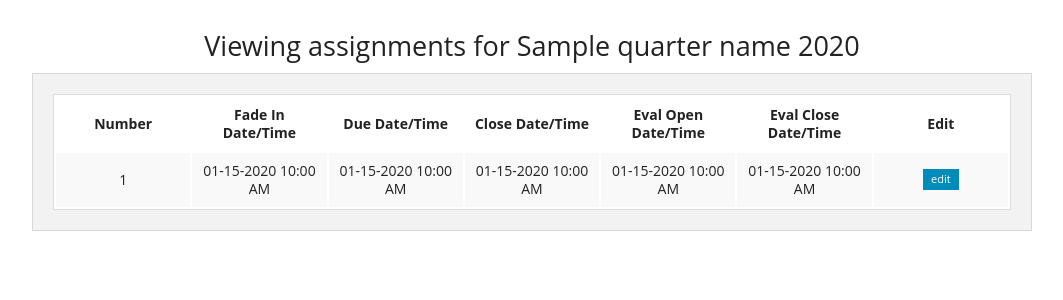
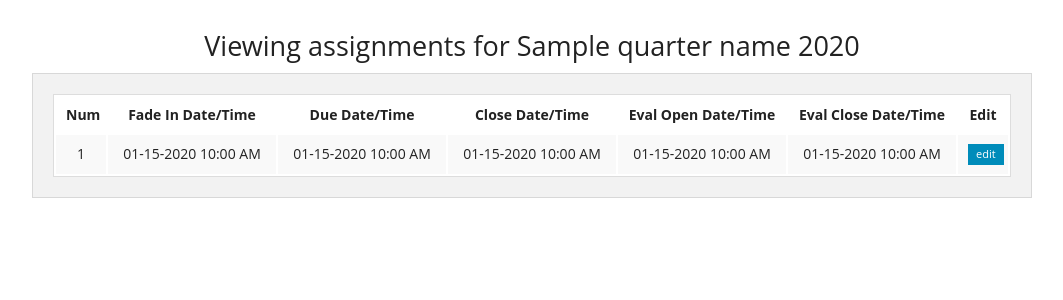
Before and after one commit to austinsherron/partner_app, a Python web app: template templates/admin_assignment_view.html in a window 1280 px wide. Shown: the part 45-345 px from the top of the page, without its empty margins (108-1171 px from the left). Run offline with Jinja, Linux system fonts and the light colour scheme; the template is opened without the code that fills it: most values are stand-ins (such as "Sample title", 1, 10 or a date in 2020).

Commit message:
Update Admin Roster Upload/View Templates
Make misc changes to roster upload/view templates.

```diff
--- a/templates/admin_assignment_view.html
+++ b/templates/admin_assignment_view.html
@@ -13,17 +13,17 @@
 
 		<table>
 		  <tr>
-			<th class="text-center">Number</th>
+			<th class="num-cell text-center">Num</th>
 			<th class="text-center">Fade In Date/Time</th>
 			<th class="text-center">Due Date/Time</th>
 			<th class="text-center">Close Date/Time</th>
 			<th class="text-center">Eval Open Date/Time</th>
 			<th class="text-center">Eval Close Date/Time</th>
-			<th class="text-center">Edit</th>
+			<th class="num-cell text-center">Edit</th>
 		  </tr>
 		{% for assignment in assignments %}
 			<tr>
-			  <td class="text-center">{{ assignment.number }}</td>
+			  <td class="num-cell text-center">{{ assignment.number }}</td>
 			  <td class="text-center">{{ assignment.fade_in_date.strftime("%m-%d-%Y\n%I:%M %p") }}</td>
 			  <td class="text-center">{{ assignment.due_date.strftime("%m-%d-%Y\n%I:%M %p") }}</td>
 			  <td class="text-center">{{ assignment.close_date.strftime("%m-%d-%Y\n%I:%M %p") }}</td>
```
Also changed, not shown: templates/admin_view.html (+7 -3 lines).
